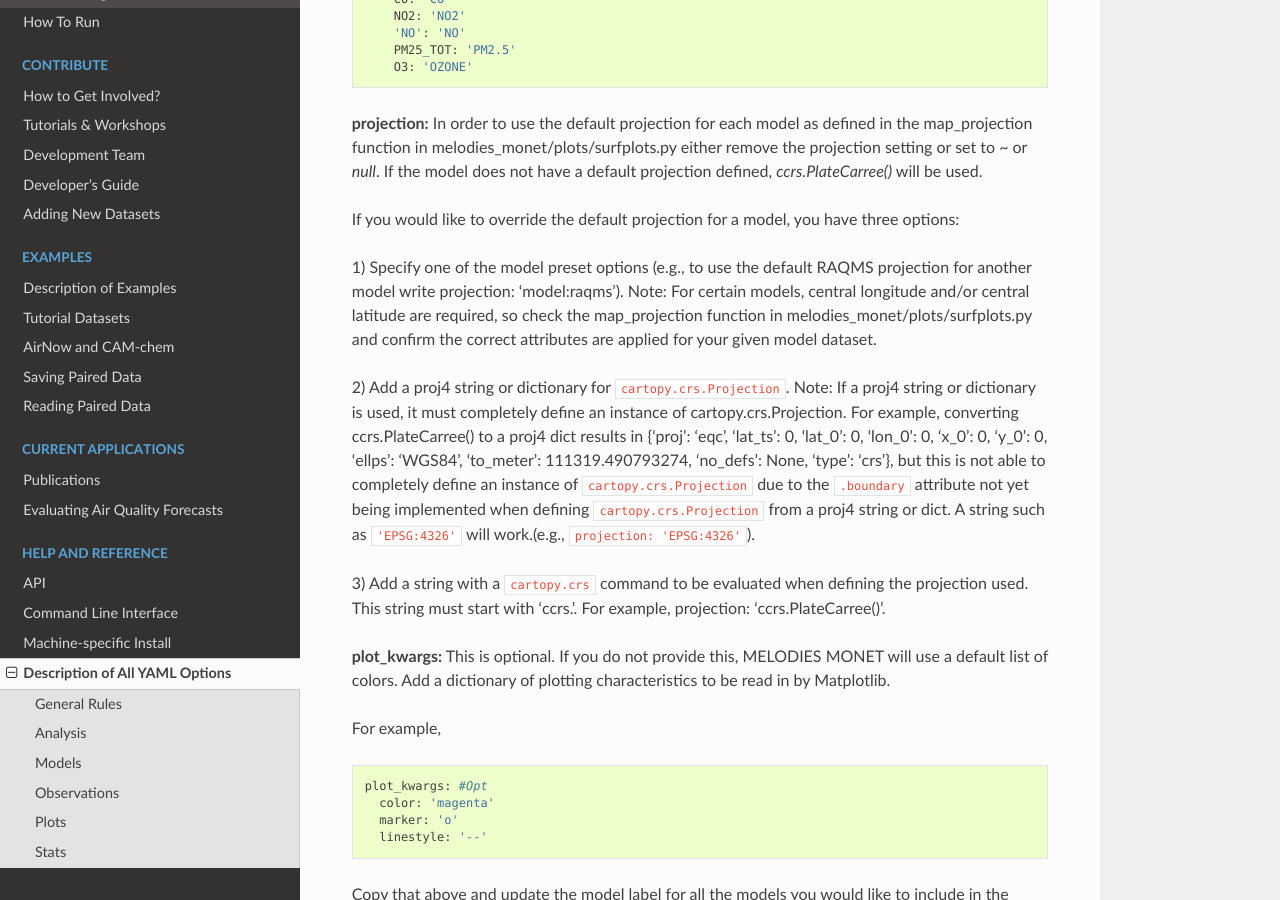
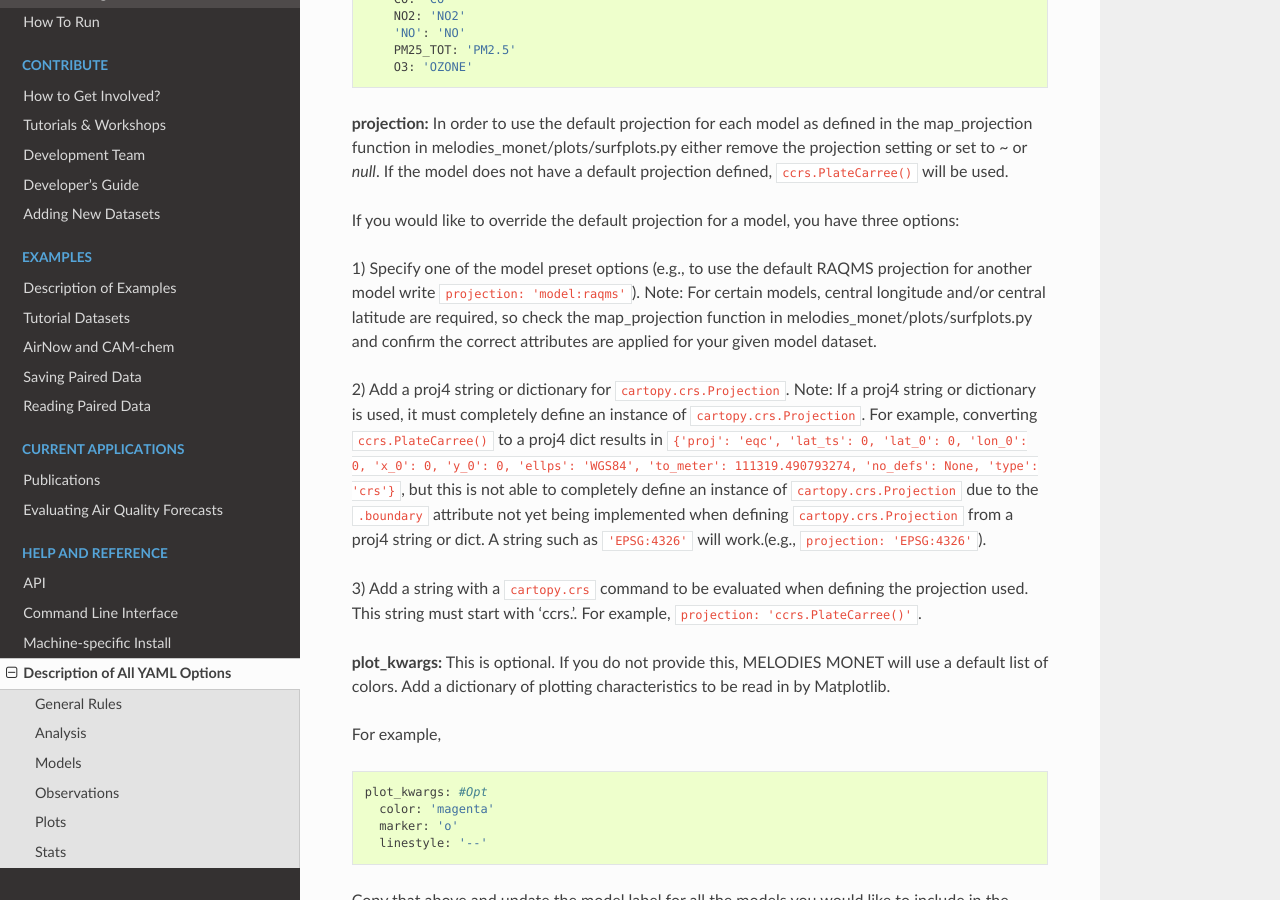
Before and after one commit to NOAA-CSL/MELODIES-MONET, a Sphinx documentation site: the page built from docs/appendix/yaml.rst, in a window 1280 px wide and 900 px high, scrolled down 3008 px. Built offline with Sphinx 7.4.7 and the Read the Docs theme 2.0.0, drawn with Linux system fonts in a browser that asks for light colours; pages that are not in the unit, such as notebooks, are missing from menus; some of the changed lines change nothing that is shown.

Commit message:
Add more code literal markup

```diff
--- a/docs/appendix/yaml.rst
+++ b/docs/appendix/yaml.rst
@@ -132,30 +132,30 @@ For example, ::
 **projection:** In order to use the default projection for each model as defined
 in the map_projection function in melodies_monet/plots/surfplots.py either remove
 the projection setting or set to `~` or `null`. If the model does not have a
-default projection defined, `ccrs.PlateCarree()` will be used.
+default projection defined, ``ccrs.PlateCarree()`` will be used.
 
 If you would like to override the default projection for a model, you have three
 options:
 
 1) Specify one of the model preset options (e.g., to use the default RAQMS
-projection for another model write projection: 'model:raqms'). Note: For certain
+projection for another model write ``projection: 'model:raqms'``). Note: For certain
 models, central longitude and/or central latitude are required, so check the
 map_projection function in melodies_monet/plots/surfplots.py and confirm the
 correct attributes are applied for your given model dataset.
 
 2) Add a proj4 string or dictionary for ``cartopy.crs.Projection``. Note: If a proj4
 string or dictionary is used, it must completely define an instance of
-cartopy.crs.Projection. For example, converting ccrs.PlateCarree() to a proj4
-dict results in {'proj': 'eqc', 'lat_ts': 0, 'lat_0': 0, 'lon_0': 0, 'x_0': 0,
+``cartopy.crs.Projection``. For example, converting ``ccrs.PlateCarree()`` to a proj4
+dict results in ``{'proj': 'eqc', 'lat_ts': 0, 'lat_0': 0, 'lon_0': 0, 'x_0': 0,
 'y_0': 0, 'ellps': 'WGS84', 'to_meter': 111319.490793274, 'no_defs': None,
-'type': 'crs'}, but this is not able to completely define an instance of
+'type': 'crs'}``, but this is not able to completely define an instance of
 ``cartopy.crs.Projection`` due to the ``.boundary`` attribute not yet being implemented
 when defining ``cartopy.crs.Projection`` from a proj4 string or dict.
 A string such as ``'EPSG:4326'`` will work.(e.g., ``projection: 'EPSG:4326'``).
 
 3) Add a string with a ``cartopy.crs`` command to be evaluated when defining the
 projection used. This string must start with 'ccrs.'. For example,
-projection: 'ccrs.PlateCarree()'.
+``projection: 'ccrs.PlateCarree()'``.
 
 **plot_kwargs:** This is optional. If you do not provide this, MELODIES MONET
 will use a default list of colors. Add a dictionary of plotting characteristics
```
